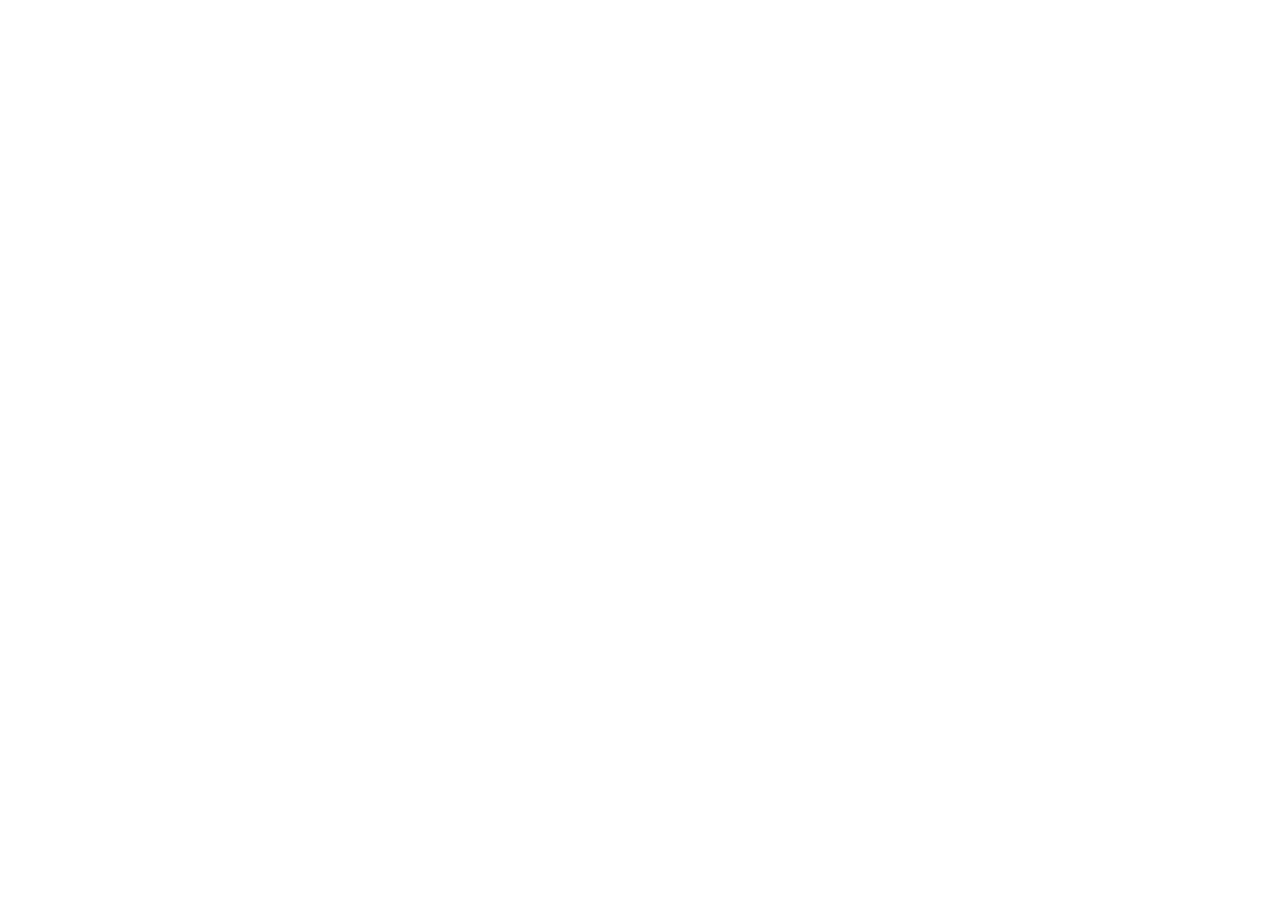
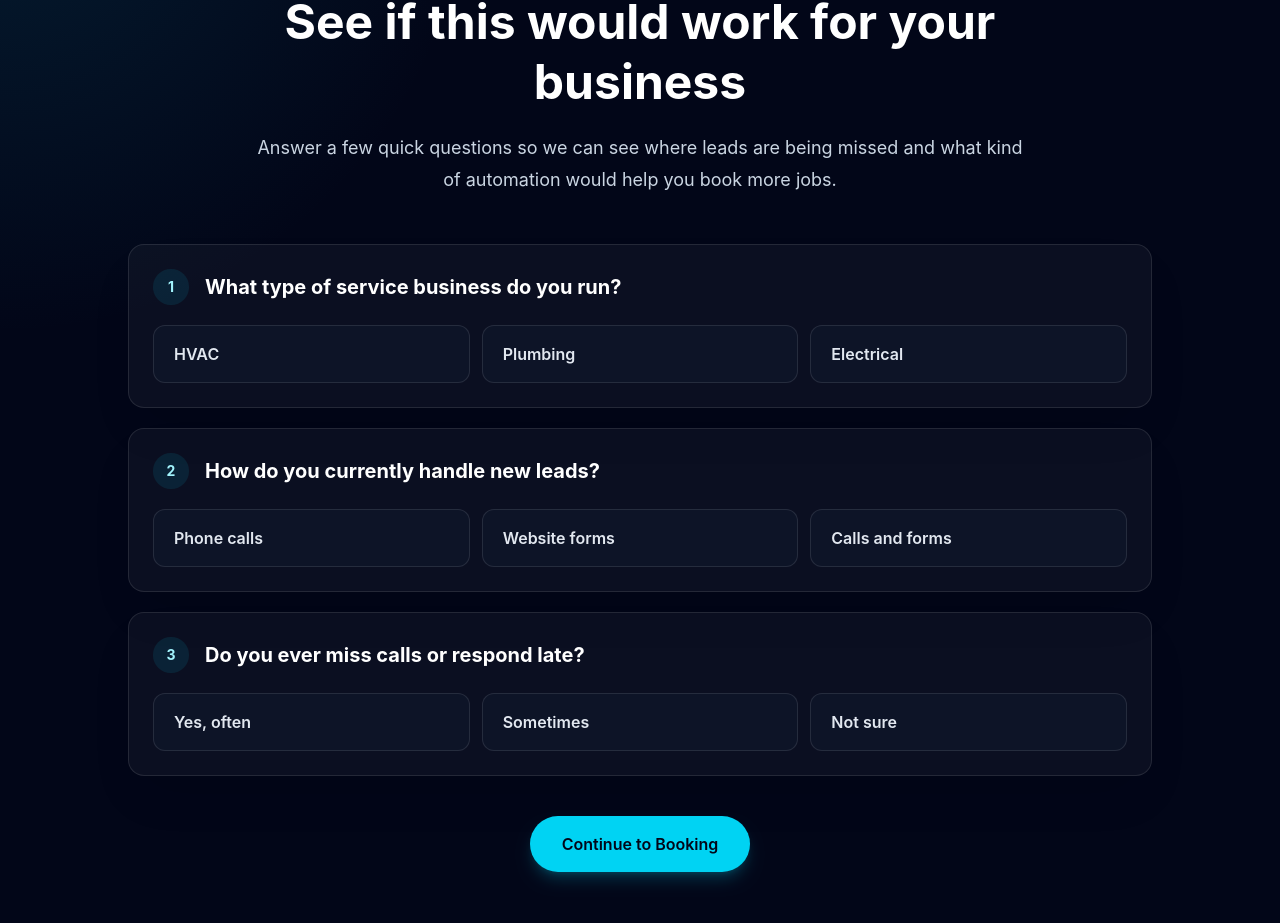
Before and after one commit to VjekoTRW/ai-agency-lead-capture, a React (Vite) app: page / in a window 1280 px wide. Shown: the part 2759-3682 px from the top of the page. Before the commit the page ends 2618 px from the top, so only its background shows below. Built offline with nearby package versions, Linux system fonts and the light colour scheme.

Commit message:
Added lead catpture quick assessment section

```diff
--- a/src/App.tsx
+++ b/src/App.tsx
@@ -23,6 +23,21 @@
     {
       title: 'Keep scheduling moving',
       text: 'Get the right details upfront so your team can quote, call back, or schedule faster.',
+    },
+  ]
+
+  const assessmentQuestions = [
+    {
+      question: 'What type of service business do you run?',
+      options: ['HVAC', 'Plumbing', 'Electrical'],
+    },
+    {
+      question: 'How do you currently handle new leads?',
+      options: ['Phone calls', 'Website forms', 'Calls and forms'],
+    },
+    {
+      question: 'Do you ever miss calls or respond late?',
+      options: ['Yes, often', 'Sometimes', 'Not sure'],
     },
   ]
 
@@ -290,6 +305,67 @@
           </div>
         </div>
       </section>
+
+      <section
+        id="contact"
+        className="relative border-t border-white/10 bg-slate-950 px-6 py-20 sm:py-24"
+      >
+        <div className="absolute inset-0 bg-[radial-gradient(circle_at_top_left,#0e7490_0%,transparent_28%)] opacity-20" />
+
+        <div className="relative mx-auto max-w-5xl">
+          <div className="mx-auto max-w-3xl text-center">
+            <p className="mb-4 text-sm font-semibold uppercase tracking-[0.2em] text-cyan-300">
+              Quick lead capture assessment
+            </p>
+            <h2 className="text-3xl font-bold leading-tight text-white sm:text-4xl lg:text-5xl">
+              See if this would work for your business
+            </h2>
+            <p className="mt-5 text-lg leading-8 text-slate-300">
+              Answer a few quick questions so we can see where leads are being
+              missed and what kind of automation would help you book more jobs.
+            </p>
+          </div>
+
+          <div className="mt-12 space-y-5">
+            {assessmentQuestions.map((item, index) => (
+              <div
+                key={item.question}
+                className="rounded-2xl border border-white/10 bg-white/[0.04] p-6 shadow-2xl shadow-black/10"
+              >
+                <div className="mb-5 flex items-start gap-4">
+                  <span className="flex h-9 w-9 shrink-0 items-center justify-center rounded-full bg-cyan-400/10 text-sm font-bold text-cyan-200">
+                    {index + 1}
+                  </span>
+                  <h3 className="pt-1 text-xl font-bold text-white">
+                    {item.question}
+                  </h3>
+                </div>
+
+                <div className="grid gap-3 sm:grid-cols-3">
+                  {item.options.map((option) => (
+                    <button
+                      key={option}
+                      type="button"
+                      className="rounded-xl border border-white/10 bg-slate-900/70 px-5 py-4 text-left text-base font-semibold text-slate-200 transition hover:border-cyan-300/50 hover:bg-cyan-400/10 hover:text-white focus:outline-none focus:ring-2 focus:ring-cyan-300 focus:ring-offset-2 focus:ring-offset-slate-950"
+                    >
+                      {option}
+                    </button>
+                  ))}
+                </div>
+              </div>
+            ))}
+          </div>
+
+          <div className="mt-10 flex justify-center">
+            <a
+              href="#contact"
+              className="rounded-full bg-cyan-400 px-8 py-4 text-base font-semibold text-slate-950 shadow-lg shadow-cyan-400/20 transition hover:bg-cyan-300 focus:outline-none focus:ring-2 focus:ring-cyan-300 focus:ring-offset-2 focus:ring-offset-slate-950"
+            >
+              Continue to Booking
+            </a>
+          </div>
+        </div>
+      </section>
     </main>
   )
 }
```
